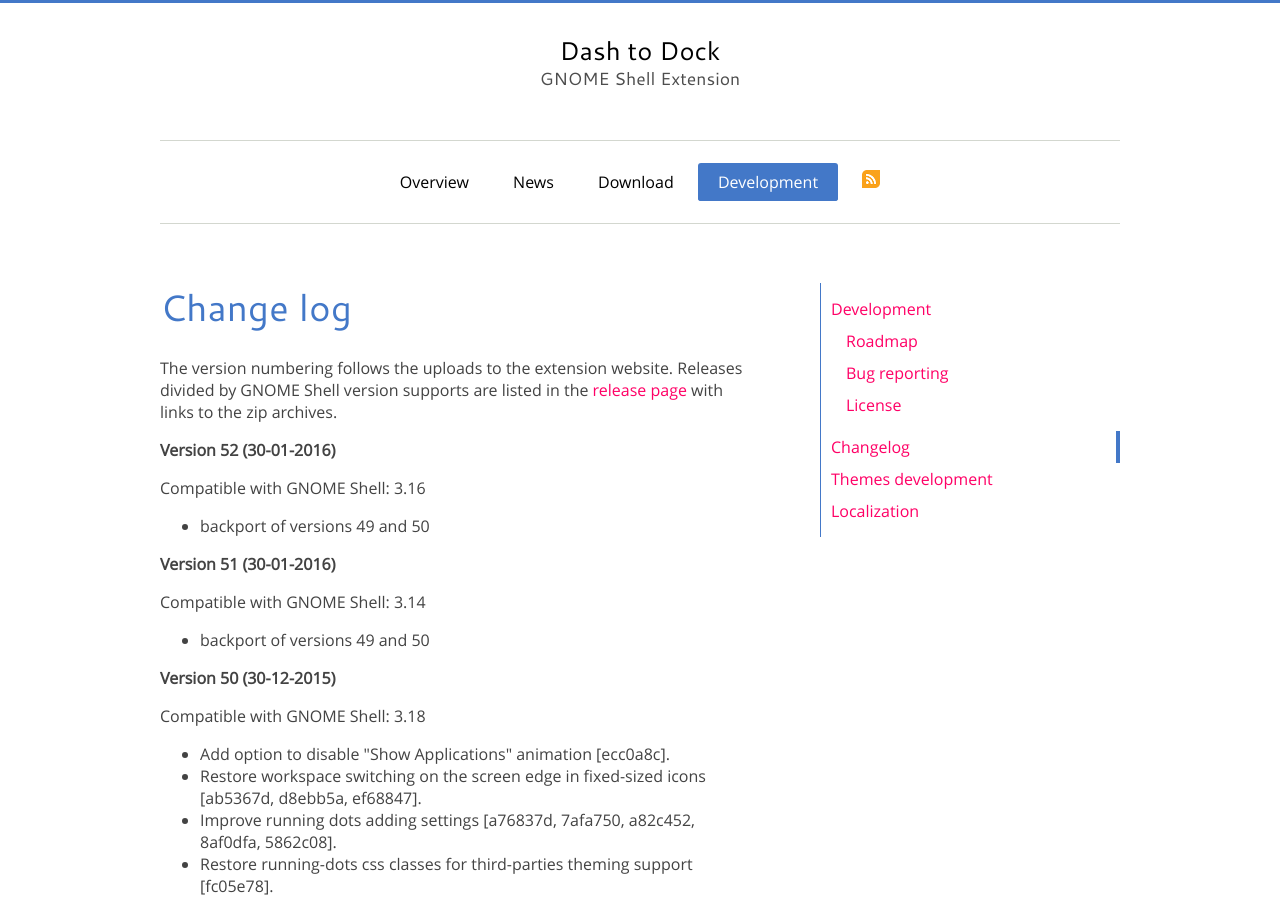
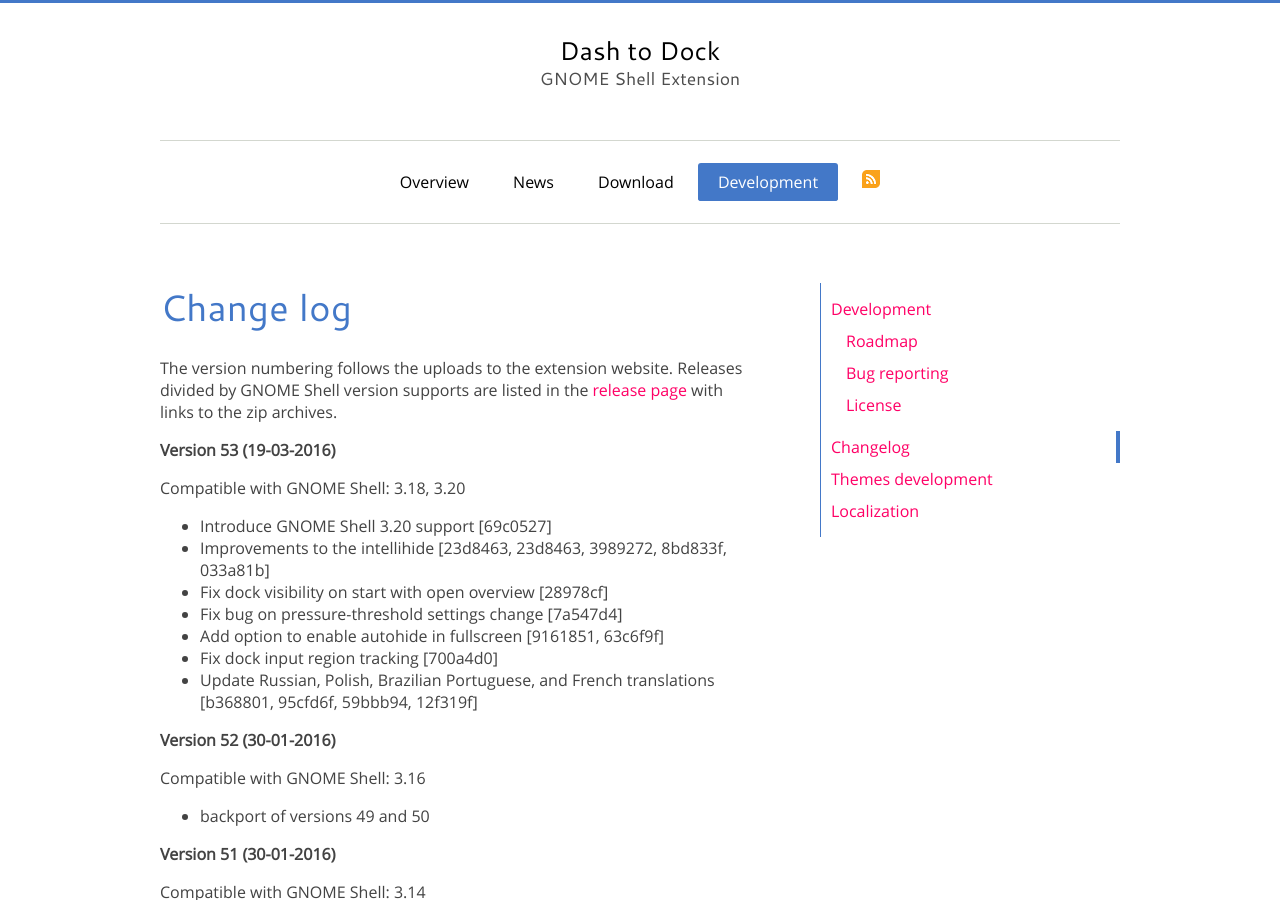
Before and after one commit to micheleg/dash-to-dock, a Jekyll site: the page built from changelog.html, in a window 1280 px wide and 900 px high. Built offline with Jekyll 4.4.1, drawn with Linux system fonts in a browser that asks for light colours; Markdown is read by kramdown in place of the engine named in the settings.

Commit message:
Add versions 53: release post and changelog.

```diff
--- a/_data/releases.yml
+++ b/_data/releases.yml
@@ -1,3 +1,16 @@
+- version: 53
+  date: 19-03-2016
+  shell_version: ["3.18", "3.20"]
+  notes:
+   - Introduce GNOME Shell 3.20 support [69c0527]
+   - Improvements to the intellihide [23d8463, 23d8463, 3989272, 8bd833f, 033a81b]
+   - Fix dock visibility on start with open overview [28978cf]
+   - Fix bug on pressure-threshold settings change [7a547d4]
+   - Add option to enable autohide in fullscreen [9161851, 63c6f9f]
+   - Fix dock input region tracking [700a4d0]
+   - Update Russian, Polish, Brazilian Portuguese, and French translations [b368801, 95cfd6f, 59bbb94, 12f319f]
+  zip_url: https://extensions.gnome.org/review/download/5670.shell-extension.zip
+
 - version: 52
   date: 30-01-2016
   shell_version: ["3.16"]
--- a/releases.md
+++ b/releases.md
@@ -4,7 +4,7 @@
 description: 'Download all released versions of Dash to Dock, a GNOME Shell extension.'
 section: download
 order: 2
-shell_versions: ["3.18", "3.16", "3.14", "3.12", "3.10", "3.8", "3.6", "3.4", "3.2"]
+shell_versions: ["3.20", "3.18", "3.16", "3.14", "3.12", "3.10", "3.8", "3.6", "3.4", "3.2"]
 ---
 
 ## Releases
```
Also changed, not shown: _posts/2016-03-19-new-release-v53-gnome-3.20-support.md (added, +35 -0 lines), media/v53_autohide_in_fullscreen.jpg (added).
